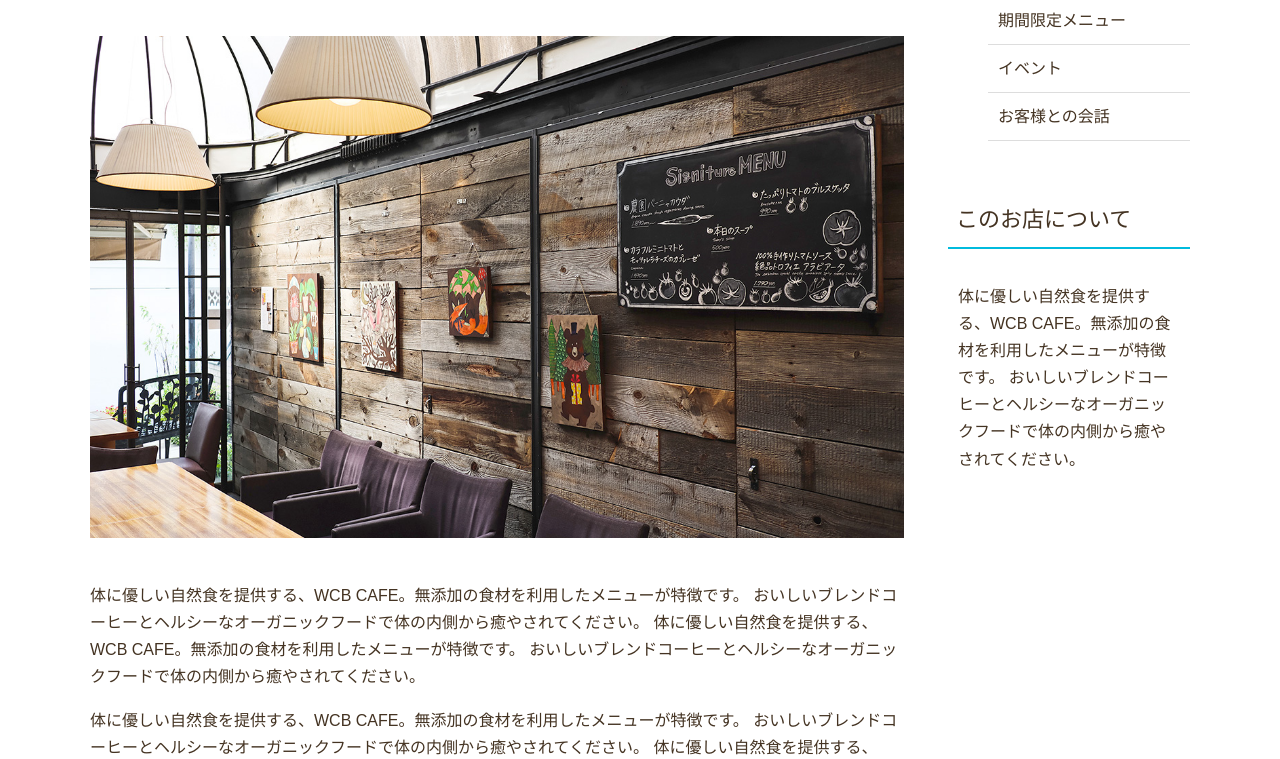
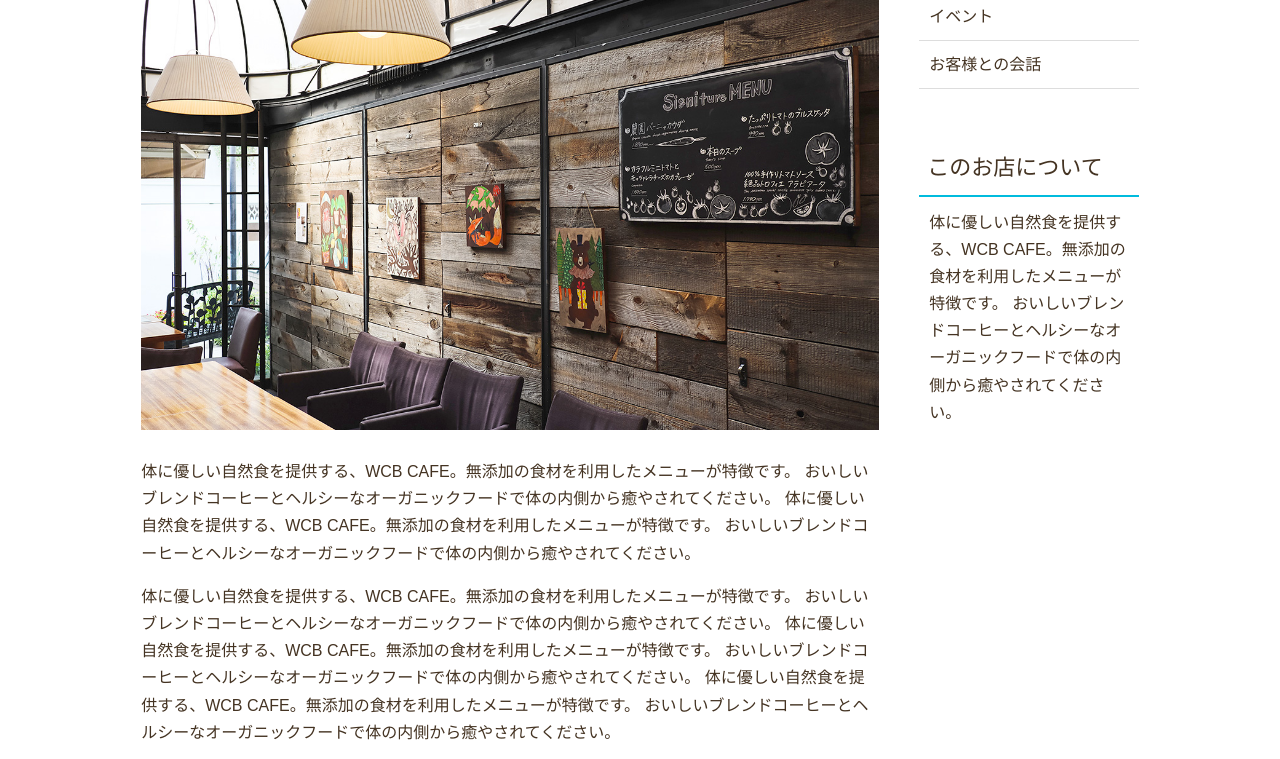
Before and after one commit to masaki1117/-, a plain HTML site: page news.html in a window 1280 px wide. Shown: the part 461-1220 px from the top of the page. Drawn offline with Linux system fonts and the light colour scheme; some packages are replaced by stand-ins of ours; files that its build step writes are made by us from their sources; files whose address does not match are found by name.

Commit message:
Update news.html

```diff
--- a/news.html
+++ b/news.html
@@ -8,6 +8,7 @@
         <meta name="viewport" content="width=device-width, initial-scale=1">
 
     <!-- CSS -->
+        <link rel="stylesheet" href="https://unpkg.com/ress/dist/ress.min.css">
         <link rel="stylesheet" type="text/css" href="style.css">
         <link href="https://fonts.googleapis.com/css?family=Philosopher" rel="stylesheet">
         <link href="css/style.css" rel="stylesheet">
```
